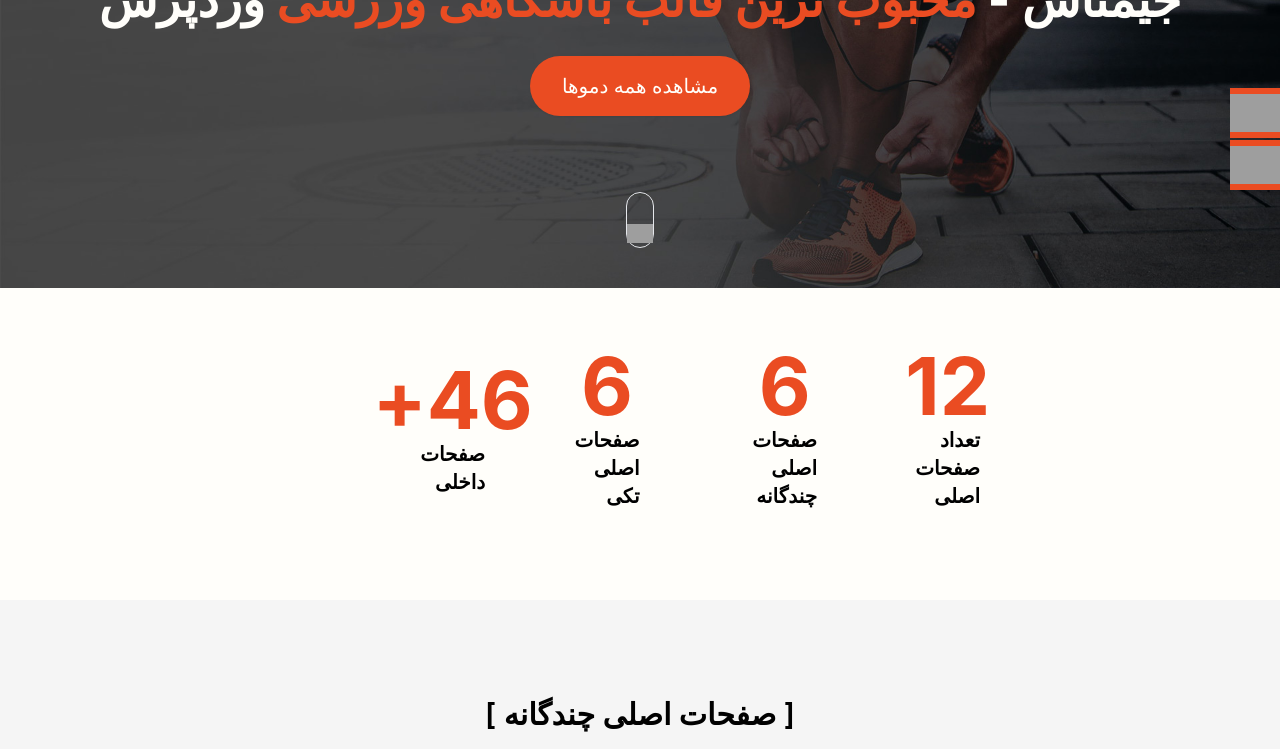
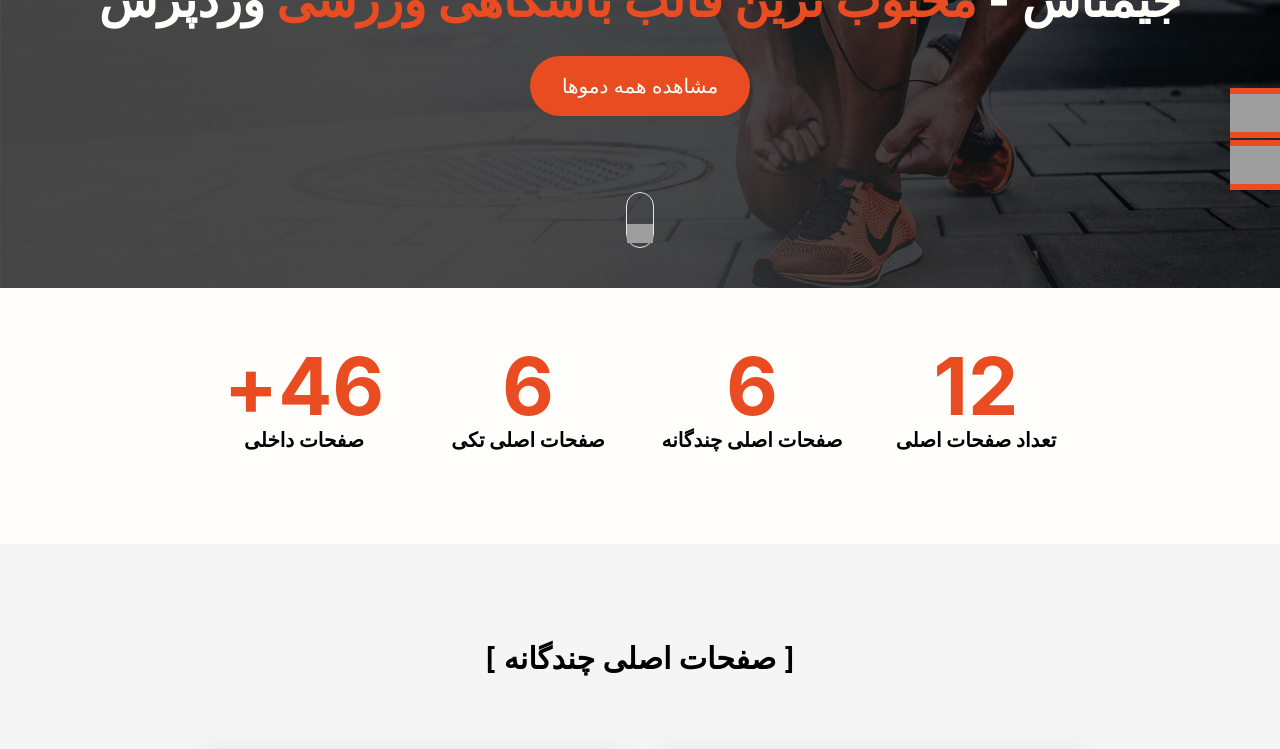
Before and after one commit to mahyarErshad/gimnas, a React (Vite) app: page / in a window 1280 px wide. Shown: the part 512-1261 px from the top of the page. Built offline with nearby package versions, Linux system fonts and the light colour scheme; grey boxes are pictures that could not be loaded; a web font is replaced by a local one.

Commit message:
Counter is working on scroll without any bugs

```diff
--- a/src/components/Body/BodyParts/PageCounter/PageCounter.jsx
+++ b/src/components/Body/BodyParts/PageCounter/PageCounter.jsx
@@ -1,18 +1,26 @@
-import React, { memo, useContext } from "react";
+import React, { memo, useContext, useState } from "react";
 import PageCounterComponent from "./PageCounterComponent";
 import HeaderSliderButton from "../../../Utils/Buttons/HeaderSliderButton/HeaderSliderButton"
 import ModalContext from "../../../../lib/context/ModalContext";
+import ScrollTrigger from "react-scroll-trigger";
+
 
 function PageCounter() {
   const modalContext = useContext(ModalContext);
+  const [counterStart, setCounterStart] = useState(false);
+
   return (
-    <section id="page-counter" className="bg-white relative z-10 py-[5.625rem] flex justify-center items-center flex-wrap max-md:px-4 md:px-8 lg:px-[15%] max-lg:gap-20">
+    <section id="page-counter" className="bg-white relative z-10 py-[5.625rem]">
       <HeaderSliderButton onClick={() => {modalContext.setIsModalOpen(true)}} title="پشتیبانی" image="https://img.icons8.com/windows/32/FFFFFF/help.png" top="top-[75%]" />
       <HeaderSliderButton onClick={() => window.open("https://www.rtl-theme.com/gimnas-sport-worpress-theme/", "_blank")} title="خرید قالب" image="https://img.icons8.com/external-creatype-outline-colourcreatype/28/FFFFFF/external-basket-miscellaneous-user-interface-v2-creatype-outline-colourcreatype.png" top="top-[81.5%]" />
-      <PageCounterComponent number={12} text="تعداد صفحات اصلی" />
-      <PageCounterComponent number={6} text="صفحات اصلی چندگانه" />
-      <PageCounterComponent number={6} text="صفحات اصلی تکی" />
-      <PageCounterComponent plus number={46} text="صفحات داخلی" />
+    <ScrollTrigger onEnter={() => setCounterStart(true)} onExit={() => setCounterStart(false)}>
+    <div className="flex-full-center max-md:px-4 md:px-8 flex-wrap w-full h-full lg:px-[15%] max-lg:gap-20">
+      <PageCounterComponent counterStart={counterStart} number={12} text="تعداد صفحات اصلی" />
+      <PageCounterComponent counterStart={counterStart} number={6} text="صفحات اصلی چندگانه" />
+      <PageCounterComponent counterStart={counterStart} number={6} text="صفحات اصلی تکی" />
+      <PageCounterComponent counterStart={counterStart} plus number={46} text="صفحات داخلی" />
+    </div>
+    </ScrollTrigger>
     </section>
   );
 }
--- a/src/components/Body/BodyParts/PageCounter/PageCounterComponent.jsx
+++ b/src/components/Body/BodyParts/PageCounter/PageCounterComponent.jsx
@@ -1,20 +1,15 @@
-import React, { useState } from "react";
+import React from "react";
 import CountUp from "react-countup";
-import ScrollTrigger from "react-scroll-trigger";
 
 function PageCounterComponent(props) {
-  const [counterStart, setCounterStart] = useState(false);
   return (
-    <ScrollTrigger onEnter={() => setCounterStart(true)} onExit={() => setCounterStart(false)}>
     <div className="max-md:w-full md:w-[40%] lg:w-1/4 flex-col flex-full-center gap-8">
       <h3 className="text-[5rem] font-bold text-primary m-0 leading-4 flex js-count-up">
-          {counterStart && <CountUp start={0} end={props.number} duration={2} delay={0} />}
-
+        {props.counterStart && <CountUp start={0} end={props.number} duration={2} delay={0} />}
         {props.plus && <span className="text-inherit font-bold">+</span>}
       </h3>
       <h4 className="text-xl font-bold m-0">{props.text}</h4>
     </div>
-    </ScrollTrigger>
   );
 }
 
```
Lines whose indentation alone changed are shown as unchanged.
